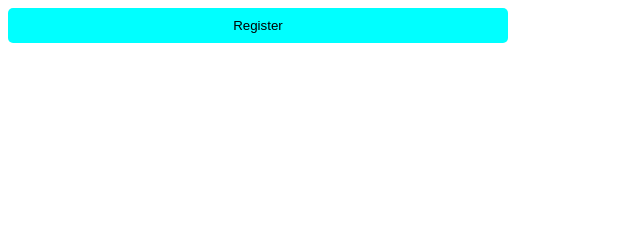
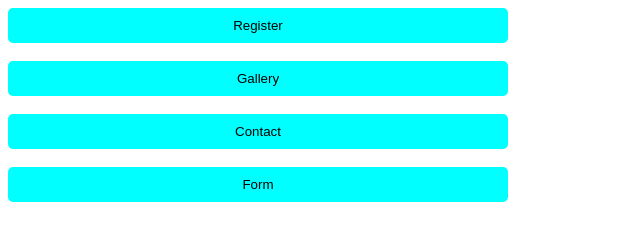
Before and after one commit to Phanindra0207/HTML, a plain HTML site: page index.html in a window 1280 px wide. Shown: the whole page, without its empty margins (0-640 px from the left). Drawn offline with Linux system fonts and the light colour scheme.

Commit message:
Update index.html

```diff
--- a/index.html
+++ b/index.html
@@ -18,6 +18,9 @@
 </head>
 <body>
 <a href="hello.html"><input type="button" value="Register"></a><br><br>
+  <a href="gallery.html"><input type="button" value="Gallery"></a><br><br>
+  <a href="contact.html"><input type="button" value="Contact"></a><br><br>
+  <a href="form.html"><input type="button" value="Form"></a><br><br>
 
 
 </body>
```
